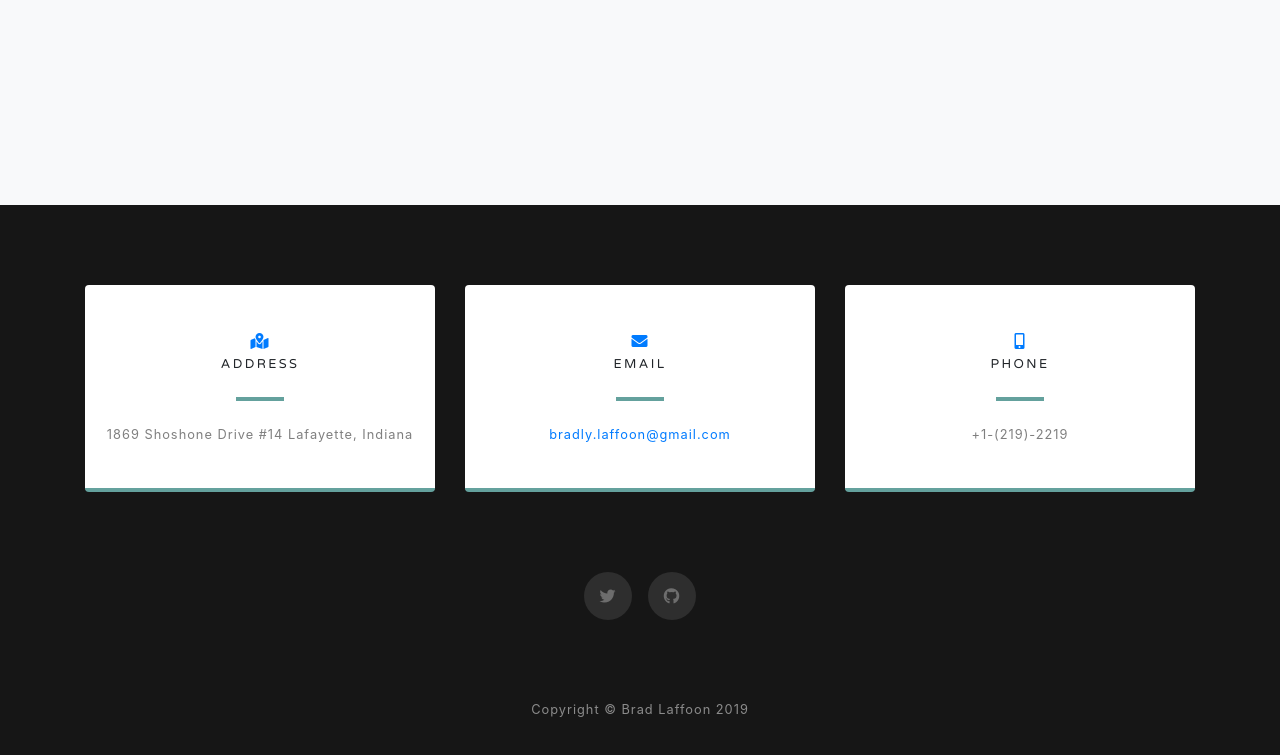
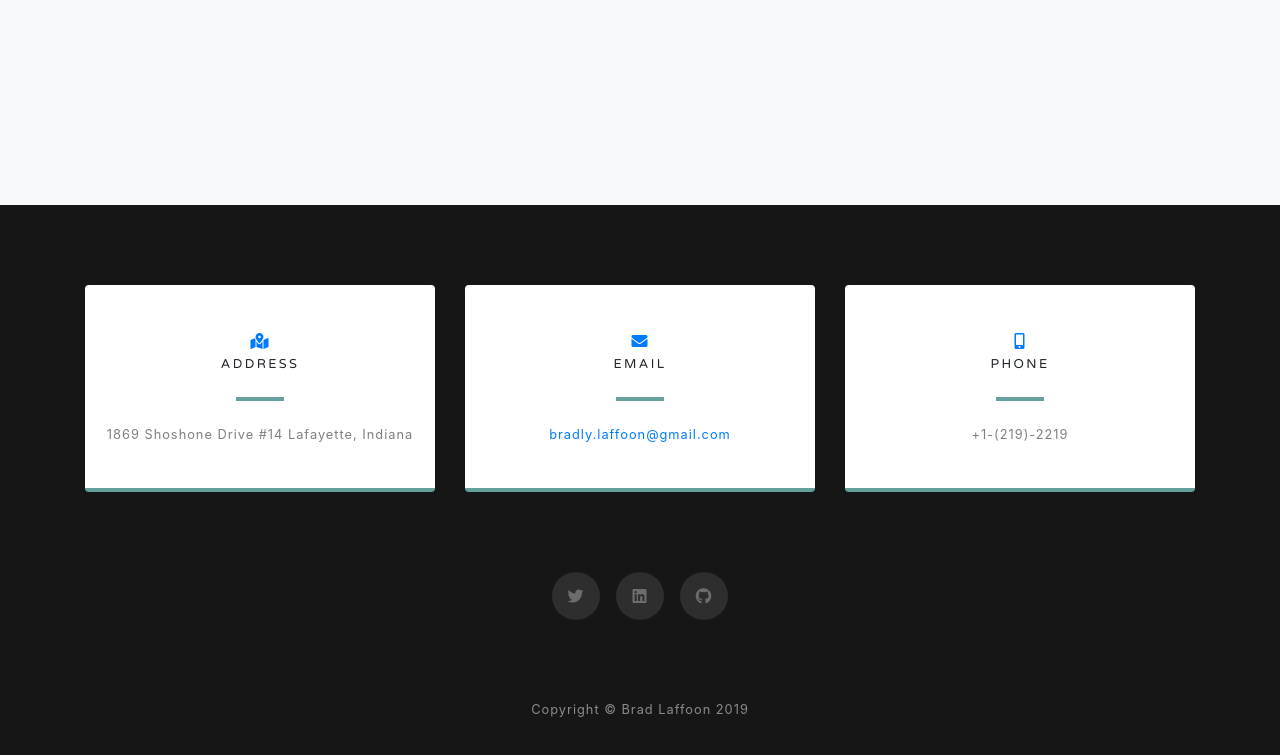
Before and after one commit to blaffoon/blaffoon.github.io, a website with bundled scripts: page index.html in a window 1280 px wide. Shown: the part 2968-3723 px from the top of the page. Built offline with nearby package versions, Linux system fonts and the light colour scheme.

Commit message:
Updated Linkedin Profile

```diff
--- a/index.html
+++ b/index.html
@@ -212,9 +212,9 @@
         <a href="https://twitter.com/brad_laffoon" class="mx-2">
           <i class="fab fa-twitter"></i>
         </a>
-        <!--<a href="#" class="mx-2">
-          <i class="fab fa-facebook-f"></i>
-        </a>-->
+        <a href="#" class="mx-2">
+          <i class="fab fa-linkedin"></i>
+        </a>
         <a href="https://github.com/blaffoon" class="mx-2">
           <i class="fab fa-github"></i>
         </a>
```
